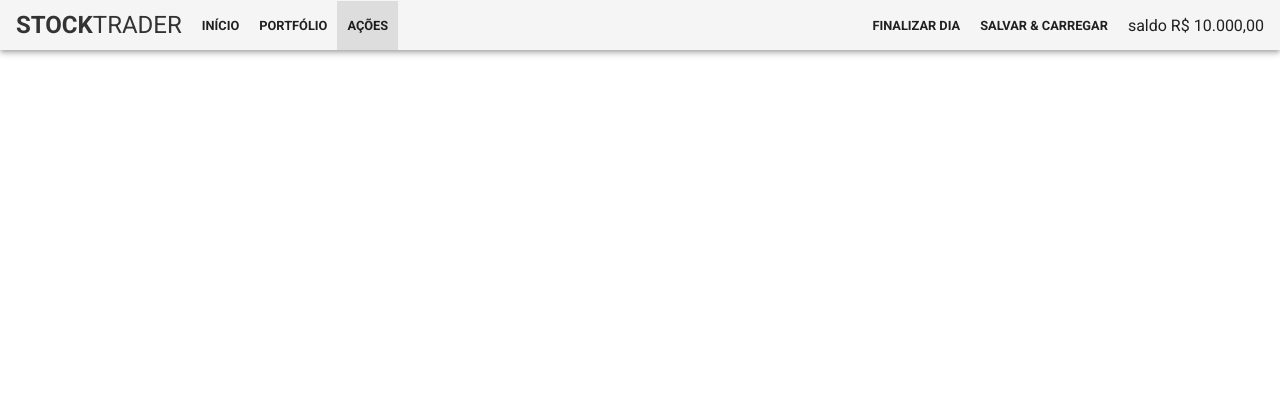
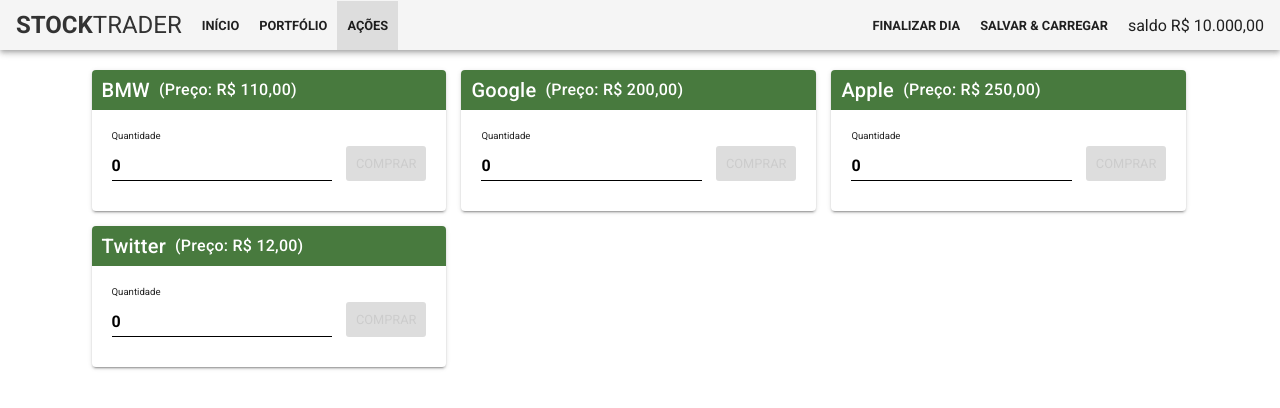
Before and after one commit to JeanBarbosa27/curso-vue-udemy, a Vue app: page /stocks in a window 1280 px wide. Shown: the top 408 px of the page. Built offline with nearby package versions, Linux system fonts and the light colour scheme.

Commit message:
Reaproveitando código de portifólio Somente inserindo as referências diferentes

```diff
--- a/src/views/Stocks.vue
+++ b/src/views/Stocks.vue
@@ -0,0 +1,77 @@
+<template>
+  <div class="stocks">
+    <h3 class="stocks__empty-list" v-if="!stocks.length">Você não possui nenhuma ação!</h3>
+    <ul class="stocks__list" v-else>
+      <li class="stocks__item" v-for="item in stocks" :key="item.name">
+        <Card module="stocks">
+          <span slot="title">{{ item.name }}</span>
+          <span slot="subtitle">
+            (Preço: {{ item.price | currencyFormat }})
+          </span>
+          <Form
+            module="stocks"
+            label="Quantidade"
+            :inputName="item.name"
+            :inputValue="+item.quantity"
+            submitText="Comprar"
+            :formSubmit="buyStock"
+            slot="content"
+          />
+        </Card>
+      </li>
+    </ul>
+  </div>
+</template>
+
+<script>
+import { mapGetters, mapMutations } from 'vuex';
+import Card from '../components/fragments/Card';
+import Form from '../components/fragments/Form';
+
+export default {
+  name: 'Stocks',
+  components: {
+    Card,
+    Form
+  },
+  computed: {
+    ...mapGetters(['getListFrom']),
+    stocks() {
+      return this.getListFrom('stocks');
+    }
+  },
+  methods: {
+    buyStock() {
+      console.log('Fazer a lógica para "comprar" a ação') //eslint-disable-line
+    }
+  }
+}
+</script>
+
+<style lang="scss">
+  .stocks {
+    &__empty-list {
+      height: 300px;
+      text-align: center;
+      line-height: 300px;
+    }
+
+    &__list {
+      display: flex;
+      width: 90%;
+      max-width: 1230px;
+      margin: 0 auto;
+      padding: 20px;
+      flex-wrap: wrap;
+      align-items: center;
+      list-style: none;
+    }
+
+    &__item {
+      width: calc(33% - 12px);
+      margin-right: 7.5px;
+      margin-bottom: 15px;
+      margin-left: 7.5px;
+    }
+  }
+</style>
```
